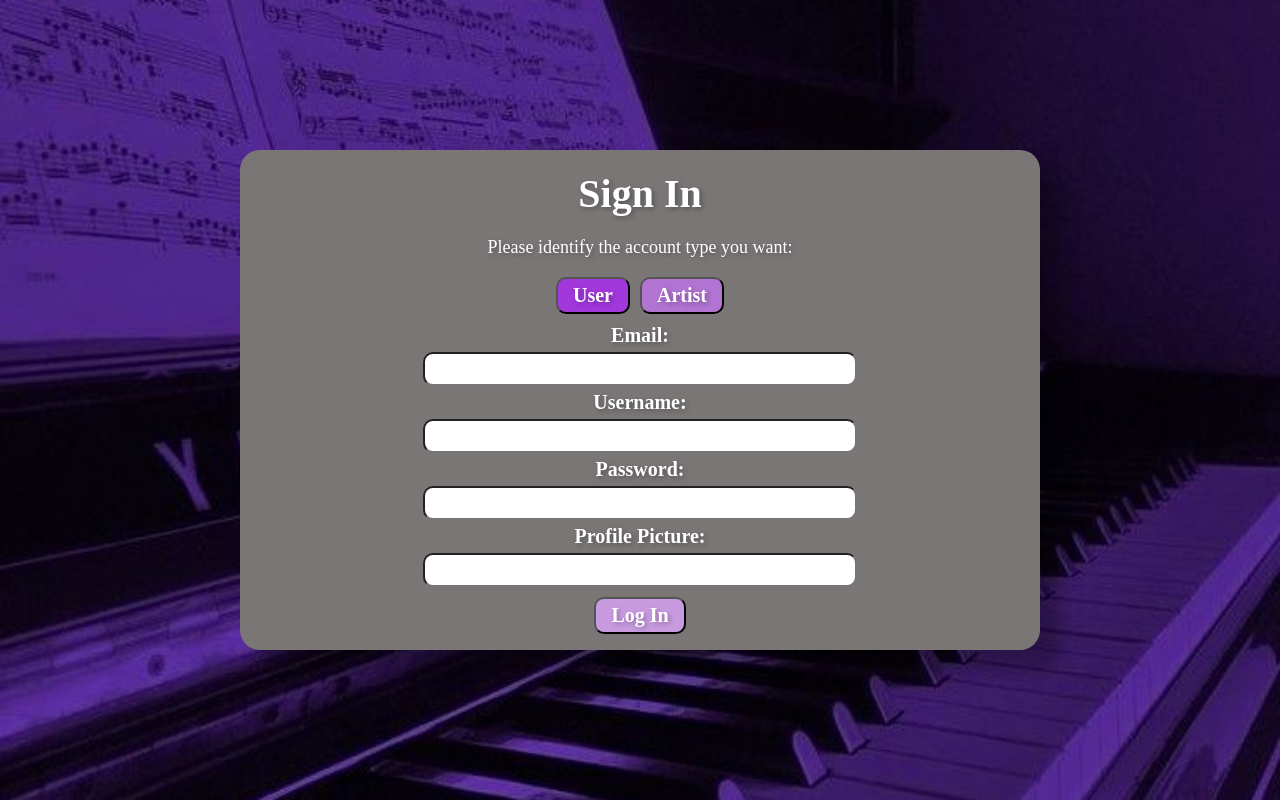
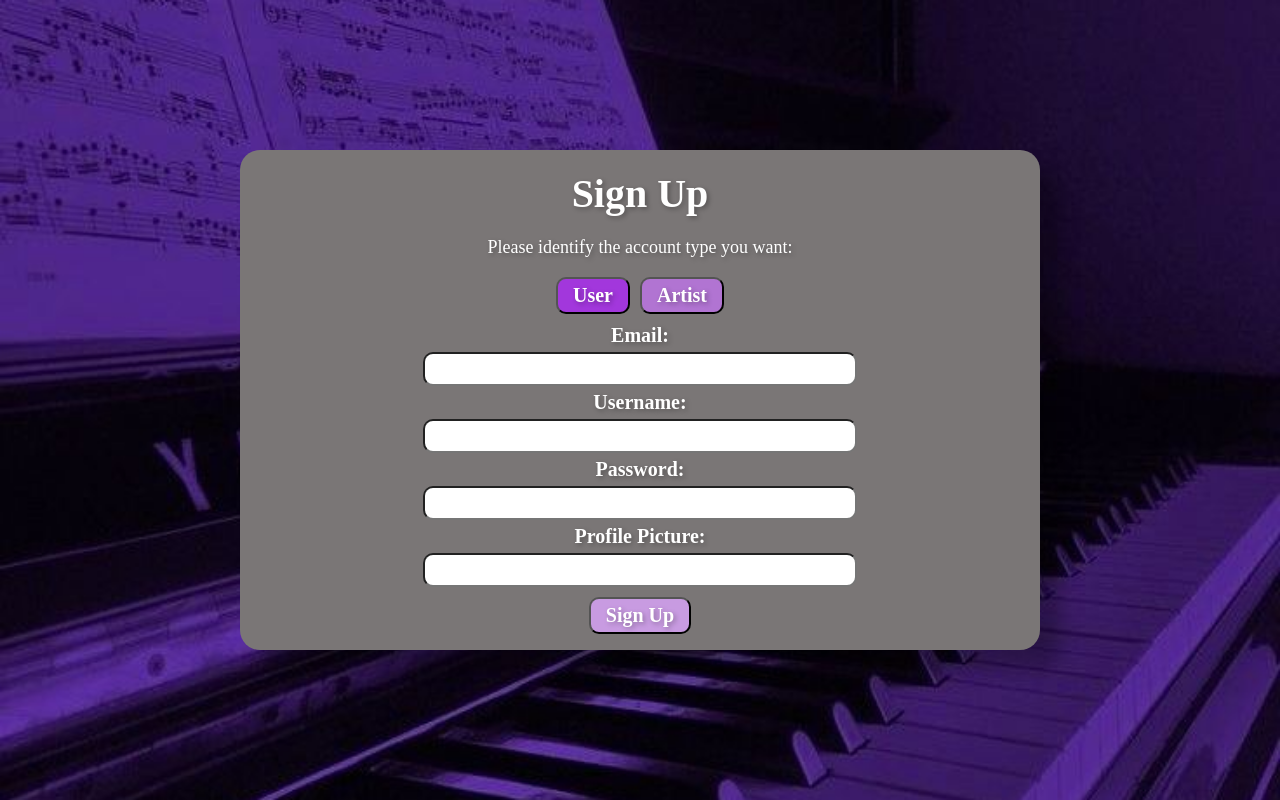
Before and after one commit to rgcamari/Music-webpage, a React (Create React App) app in the folder CoogWeb/: page /signup in a window 1280 px wide. Built offline with nearby package versions, Linux system fonts and the light colour scheme.

Commit message:
SignUp Page FIXED <3

```diff
--- a/CoogWeb/src/pages/signup.js
+++ b/CoogWeb/src/pages/signup.js
@@ -22,6 +22,7 @@ function Signup() {
 
     const handleSubmit = async (event) => {
         event.preventDefault(); // Prevents page reload
+        console.log({accountType, email, username, password, image});
 
         try {
           const response = await fetch('http://localhost:5000/signup', {
@@ -31,9 +32,12 @@ function Signup() {
         });
 
         const data = await response.json();
+
         if (data.success) {
-          alert('Signup Successful!');
-          navigate('/home');
+          alert(
+              `Signup Successful!`
+          );
+          navigate('/');
         }
         else {
           alert(`Signup failed: ${data.message}`);
@@ -48,7 +52,7 @@ function Signup() {
     return (
             <header className="SignUp-Page">
               <div className="SignUp-Text">
-                <p className= "SignUp-title"> Sign In</p>
+                <p className= "SignUp-title"> Sign Up</p>
                 <p className= "SignUp-description">Please identify the account type you want:</p>
                 <form onSubmit={handleSubmit}>
                     <button type="button" className="User-Button" onClick={() =>handleType("user")}>User</button>
@@ -98,7 +102,7 @@ function Signup() {
 
 
                     <div>
-                    <button className="Input-Button" type="submit">Log In</button>
+                    <button className="Input-Button" type="submit">Sign Up</button>
                     </div>
                     </form>
               </div>
```
Also changed, not shown: 1 other file (tests, documents, lock files or other folders).
